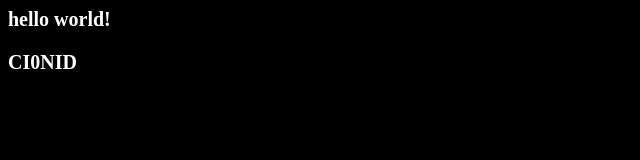
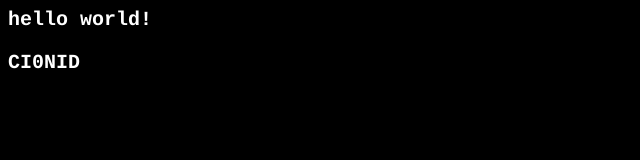
Before and after one commit to CI0NID/ci0nid.github.io, a plain HTML site: page index.html in a window 1280 px wide. Shown: the full height of the page, 0-640 px from the left. Drawn offline with Linux system fonts and the light colour scheme.

Commit message:
Update style.css

```diff
--- a/style.css
+++ b/style.css
@@ -2,7 +2,7 @@
 body {
   background-color: black;
   color: white;
-  font-family: serif;
+  font-family: Courier;
   font-weight: 700;
   font-size: 20;
   margin: center;
```
